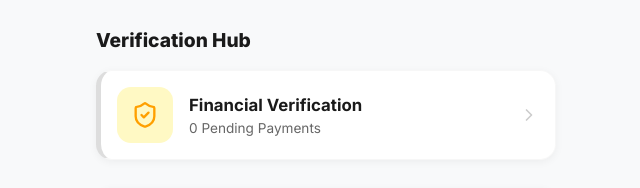
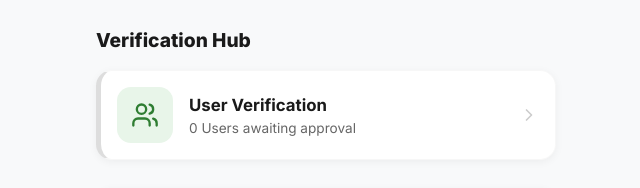
Before and after one commit to Empasis4/agrichain.butuan, a React (Vite) app in the folder frontend/: page / in a window 1280 px wide. Shown: the part 376-564 px from the top of the page, without its empty margins (314-954 px from the left). Built offline with nearby package versions, Linux system fonts and the light colour scheme; no server answers; sample sign-in values are in the browser's storage.

Commit message:
Remove redundant Financial Verification card from Admin Dashboard

```diff
--- a/frontend/src/pages/Admin/Dashboard.jsx
+++ b/frontend/src/pages/Admin/Dashboard.jsx
@@ -100,21 +100,6 @@ const AdminDashboard = ({ user }) => {
       <section style={{ marginBottom: '24px' }}>
         <h2 style={{ fontSize: '1.2rem', fontWeight: '800', marginBottom: '16px' }}>Verification Hub</h2>
         <div style={{ display: 'flex', flexDirection: 'column', gap: '12px' }}>
-          <div className="card"
-            style={{ display: 'flex', alignItems: 'center', gap: '16px', cursor: 'pointer', padding: '16px', borderLeft: `5px solid ${stats.pending_payments > 0 ? 'var(--warning)' : '#ddd'}` }}
-            onClick={() => navigate('/admin/verify')}
-          >
-            <div style={{ width: '56px', height: '56px', background: '#FFF9C4', borderRadius: '14px', display: 'flex', alignItems: 'center', justifyContent: 'center', flexShrink: 0 }}>
-              <ShieldCheck color="var(--warning)" size={28} />
-            </div>
-            <div style={{ flex: 1 }}>
-              <h3 style={{ fontSize: '1.05rem', fontWeight: '700' }}>Financial Verification</h3>
-              <p style={{ fontSize: '0.85rem', color: stats.pending_payments > 0 ? 'var(--warning)' : 'var(--text-muted)', fontWeight: stats.pending_payments > 0 ? '700' : '400' }}>
-                {stats.pending_payments} Pending Payment{stats.pending_payments !== 1 ? 's' : ''}
-              </p>
-            </div>
-            <ChevronRight size={20} color="#ccc" />
-          </div>
 
           <div className="card"
             style={{ display: 'flex', alignItems: 'center', gap: '16px', cursor: 'pointer', padding: '16px', borderLeft: `5px solid ${stats.pending_verifications > 0 ? 'var(--primary)' : '#ddd'}` }}
```
